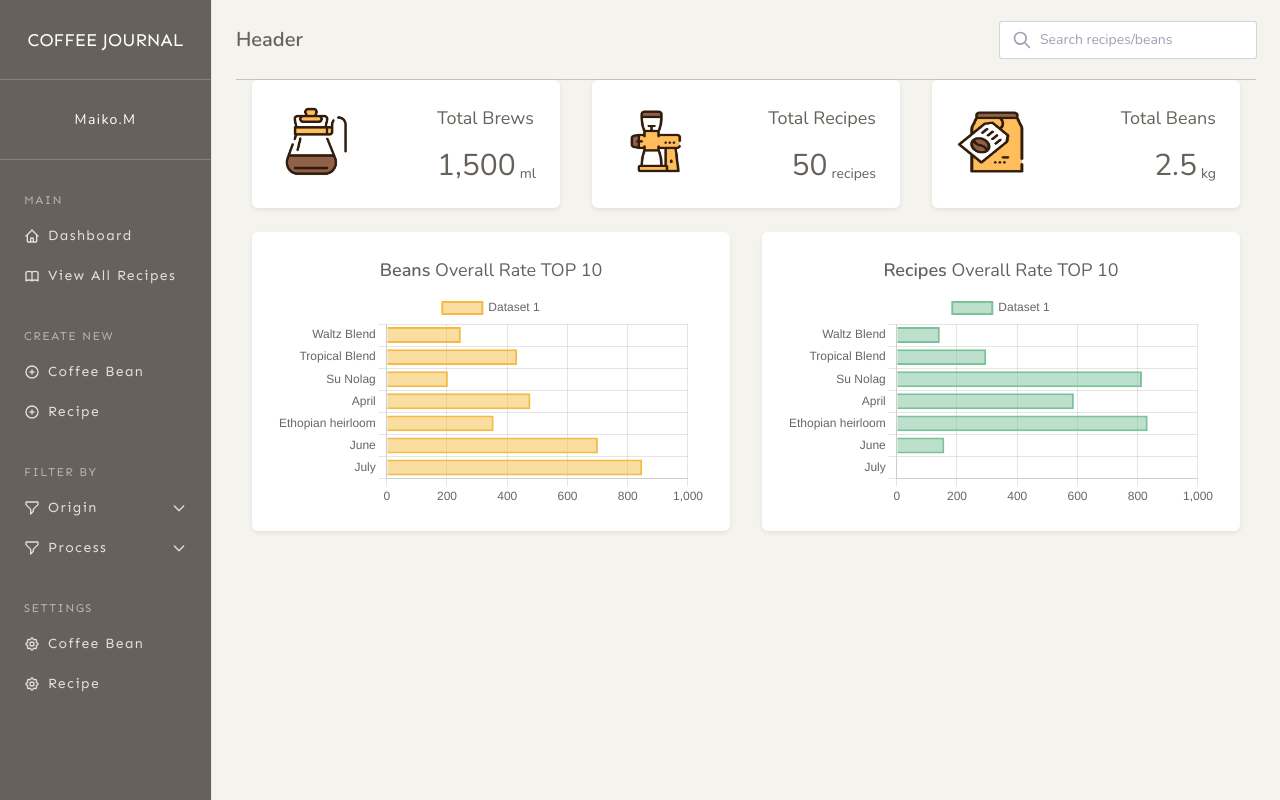
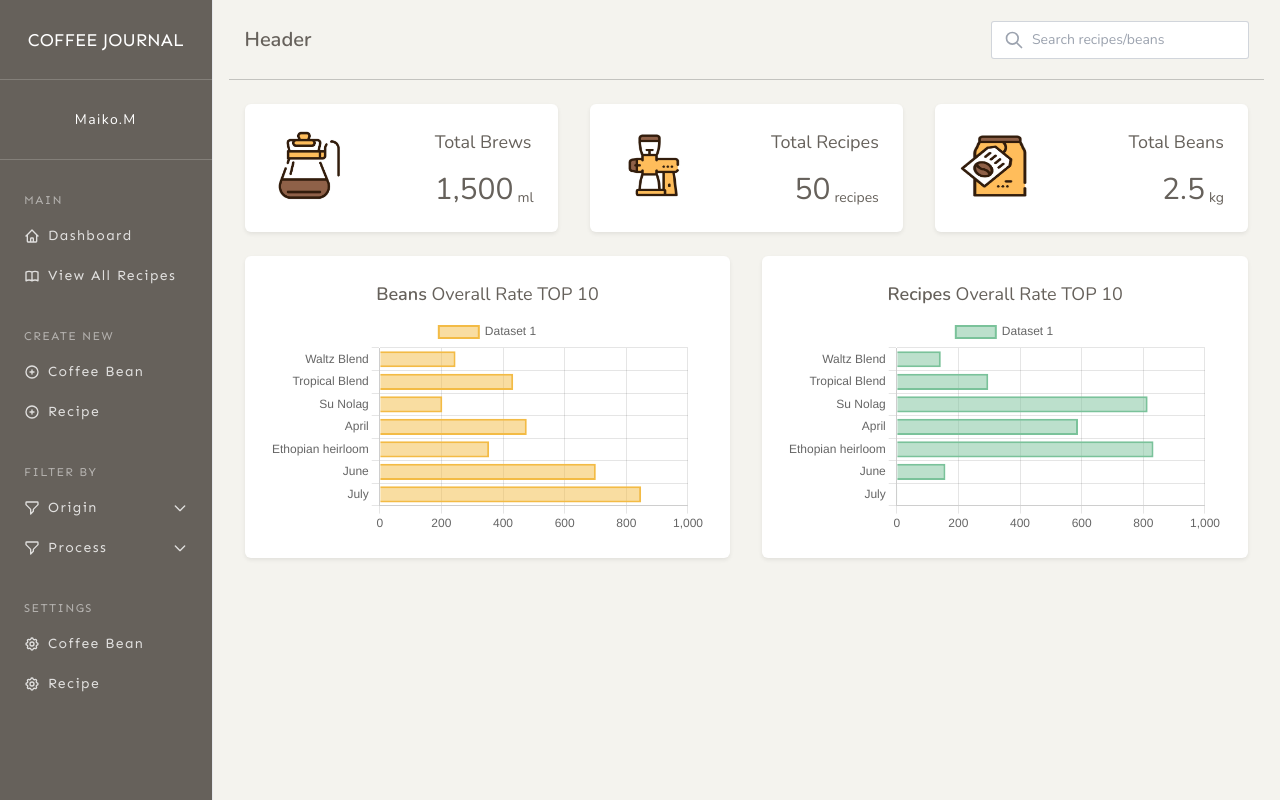
Before and after one commit to miyazakimaiko/coffeastock-client, a React (Create React App) app in the folder client/: page / in a window 1280 px wide. Built offline with nearby package versions, Linux system fonts and the light colour scheme.

Commit message:
change component size

```diff
--- a/client/src/App.jsx
+++ b/client/src/App.jsx
@@ -18,7 +18,7 @@ const App = () => {
         <Router>
             <div className="flex w-full">
                 <Nav/>
-                <div className="w-full px-4 text-sm text-burnt-sienna">
+                <div className="w-full px-3 text-sm text-burnt-sienna">
                 <Routes>
                     <Route exact path='/' element={<Dashboard />} />
                     <Route exact path="/recipes" element={<ViewAllRecipes />} />
--- a/client/src/shared/Header.jsx
+++ b/client/src/shared/Header.jsx
@@ -4,8 +4,8 @@ import React from 'react'
 const Header = () => {
     return (
         <div
-        className="
-            h-20 w-full
+          className="
+            h-20 w-full mb-4 px-3
             flex items-center justify-between
             border-b border-black border-opacity-20"
         >
```
